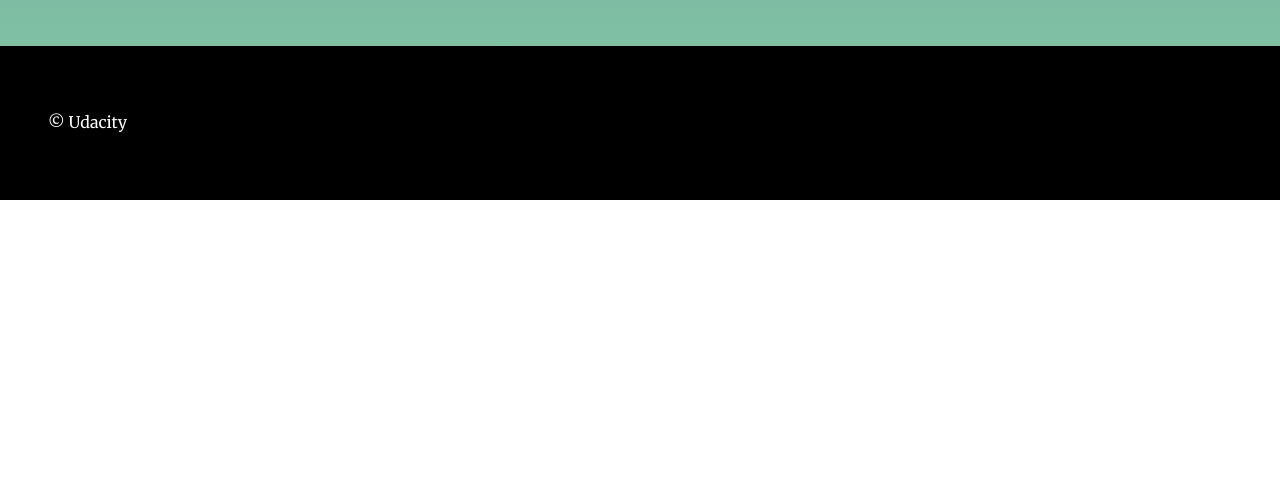
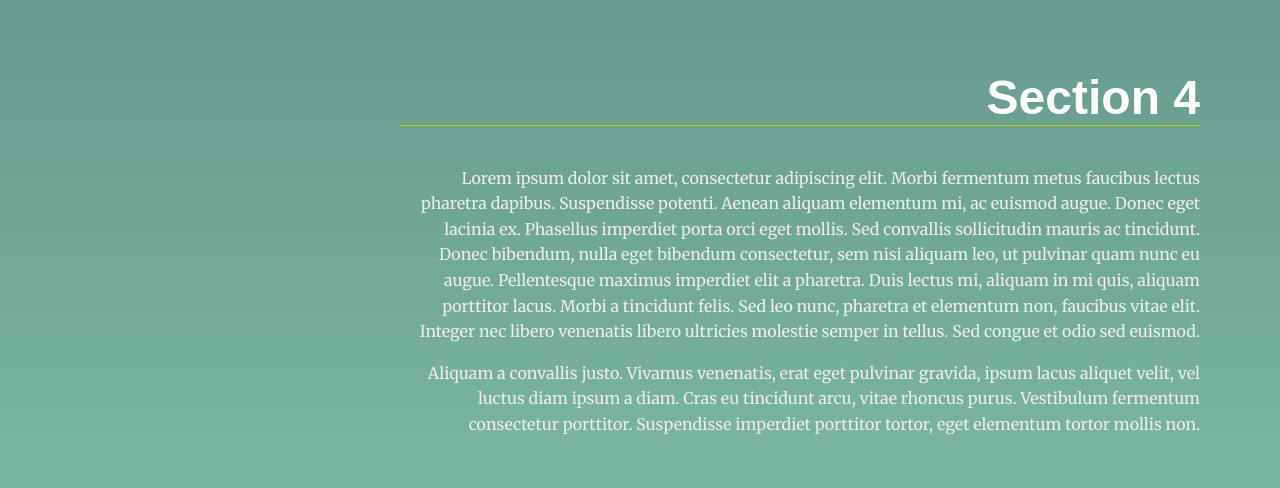
Before and after one commit to cosmin-cojocar/landing_page, a plain HTML site: page index.html in a window 1280 px wide. Shown: the part 2425-2913 px from the top of the page. Before the commit the page ends 2625 px from the top, so only its background shows below. Drawn offline with Linux system fonts and the light colour scheme.

Commit message:
feat: add new section to html layout, section four

```diff
--- a/index.html
+++ b/index.html
@@ -11,7 +11,7 @@
     <link href="css/styles.css" rel="stylesheet">
   </head>
   <body>
-    <!-- HTML Follows BEM naming conventions IDs are only used for sections to connect menu achors to sections -->
+    <!-- HTML Follows BEM naming conventions IDs are only used for sections to connect menu anchors to sections -->
     <header class="page__header">
       <nav class="navbar__menu">
         <!-- Navigation starts as empty UL that will be populated with JS -->
@@ -22,10 +22,8 @@
       <header class="main__hero">
         <h1>Landing Page </h1>
       </header>
-      <!-- Each Section has an ID (used for the anchor) and
-      a data attribute that will populate the li node.
-      Adding more sections will automatically populate nav.
-      The first section is set to active class by default -->
+      <!-- Each Section has an ID (used for the anchor) and a data attribute that will populate the li node.
+      Adding more sections will automatically populate nav.The first section is set to active class by default -->
       <section id="section1" data-nav="Section 1" class="your-active-class">
         <div class="landing__container">
           <h2>Section 1</h2>
@@ -50,6 +48,14 @@
           <p>Aliquam a convallis justo. Vivamus venenatis, erat eget pulvinar gravida, ipsum lacus aliquet velit, vel luctus diam ipsum a diam. Cras eu tincidunt arcu, vitae rhoncus purus. Vestibulum fermentum consectetur porttitor. Suspendisse imperdiet porttitor tortor, eget elementum tortor mollis non.</p>
         </div>
       </section>
+      <section id="section4" data-nav="Section 4">
+        <div class="landing__container">
+          <h2>Section 4</h2>
+          <p>Lorem ipsum dolor sit amet, consectetur adipiscing elit. Morbi fermentum metus faucibus lectus pharetra dapibus. Suspendisse potenti. Aenean aliquam elementum mi, ac euismod augue. Donec eget lacinia ex. Phasellus imperdiet porta orci eget mollis. Sed convallis sollicitudin mauris ac tincidunt. Donec bibendum, nulla eget bibendum consectetur, sem nisi aliquam leo, ut pulvinar quam nunc eu augue. Pellentesque maximus imperdiet elit a pharetra. Duis lectus mi, aliquam in mi quis, aliquam porttitor lacus. Morbi a tincidunt felis. Sed leo nunc, pharetra et elementum non, faucibus vitae elit. Integer nec libero venenatis libero ultricies molestie semper in tellus. Sed congue et odio sed euismod.</p>
+
+          <p>Aliquam a convallis justo. Vivamus venenatis, erat eget pulvinar gravida, ipsum lacus aliquet velit, vel luctus diam ipsum a diam. Cras eu tincidunt arcu, vitae rhoncus purus. Vestibulum fermentum consectetur porttitor. Suspendisse imperdiet porttitor tortor, eget elementum tortor mollis non.</p>
+        </div>
+      </section>
     </main>
     <footer class="page__footer">
       <p>&copy Udacity</p>
```
